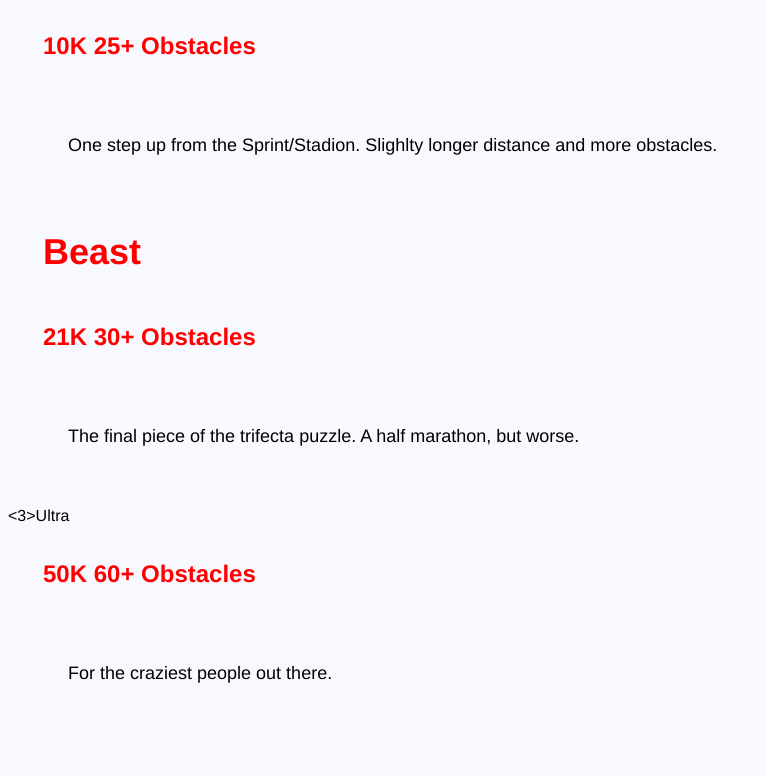
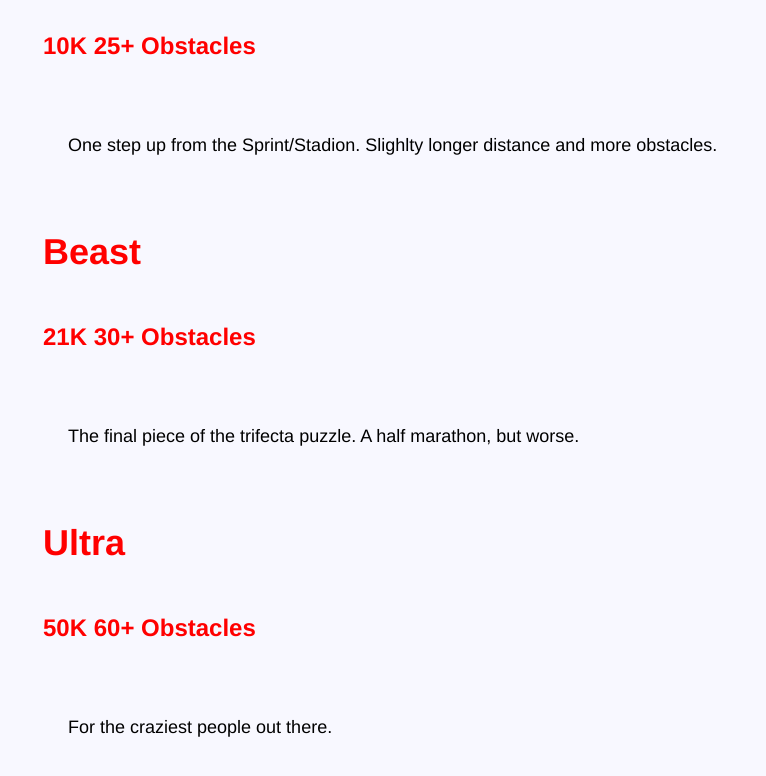
Before and after one commit to MonicaBegnaud/begnaud-final, a plain HTML site: page races.html in a window 1280 px wide. Shown: the part 835-1611 px from the top of the page, without its empty margins (0-766 px from the left). Before the commit the page ends 1579 px from the top, so only its background shows below. Drawn offline with Linux system fonts and the light colour scheme.

Commit message:
retrospective
Corrected spelling and edited retrospective file

```diff
--- a/races.html
+++ b/races.html
@@ -44,7 +44,7 @@
     The final piece of the trifecta puzzle. A half marathon, but worse.
  </p>
 
- <3>Ultra</h3>
+ <h3>Ultra</h3>
  <h4>50K 60+ Obstacles</h4>
  <p>
     For the craziest people out there.
```
Also changed, not shown: 2 other files.
